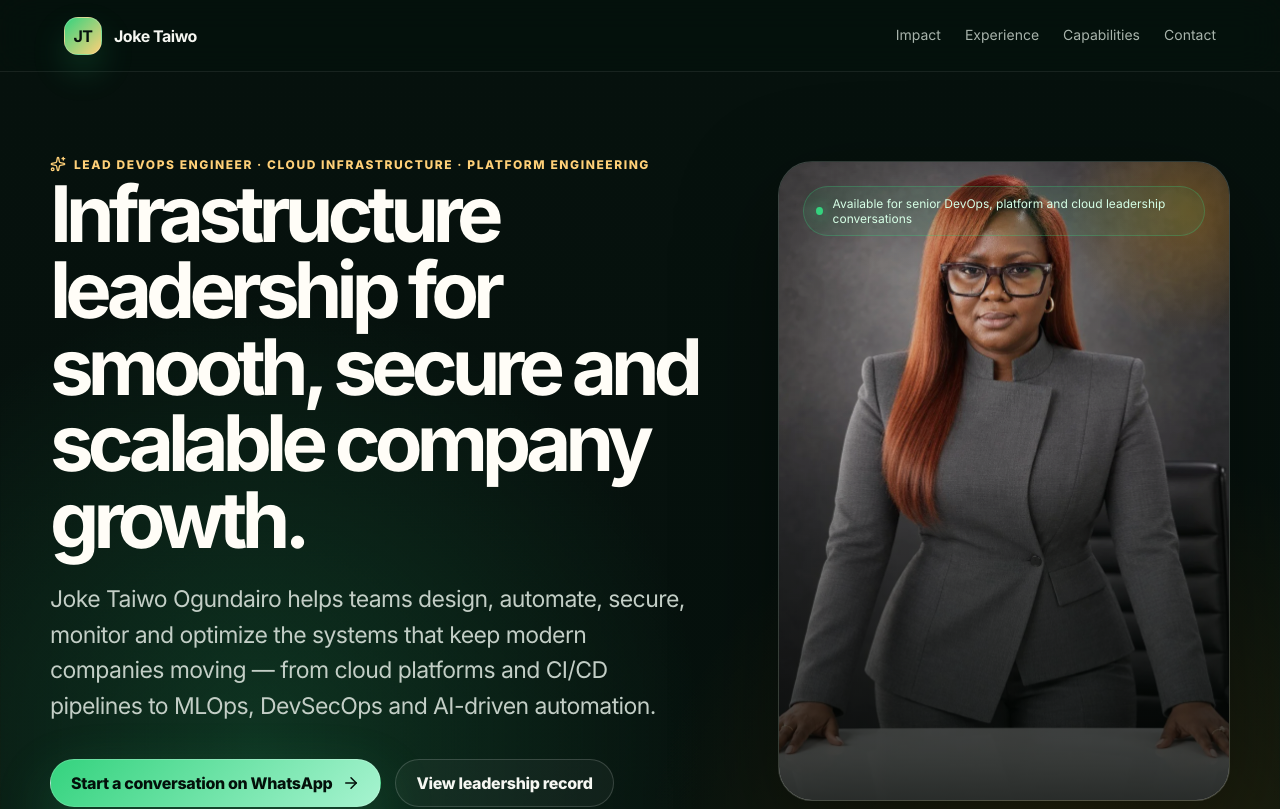
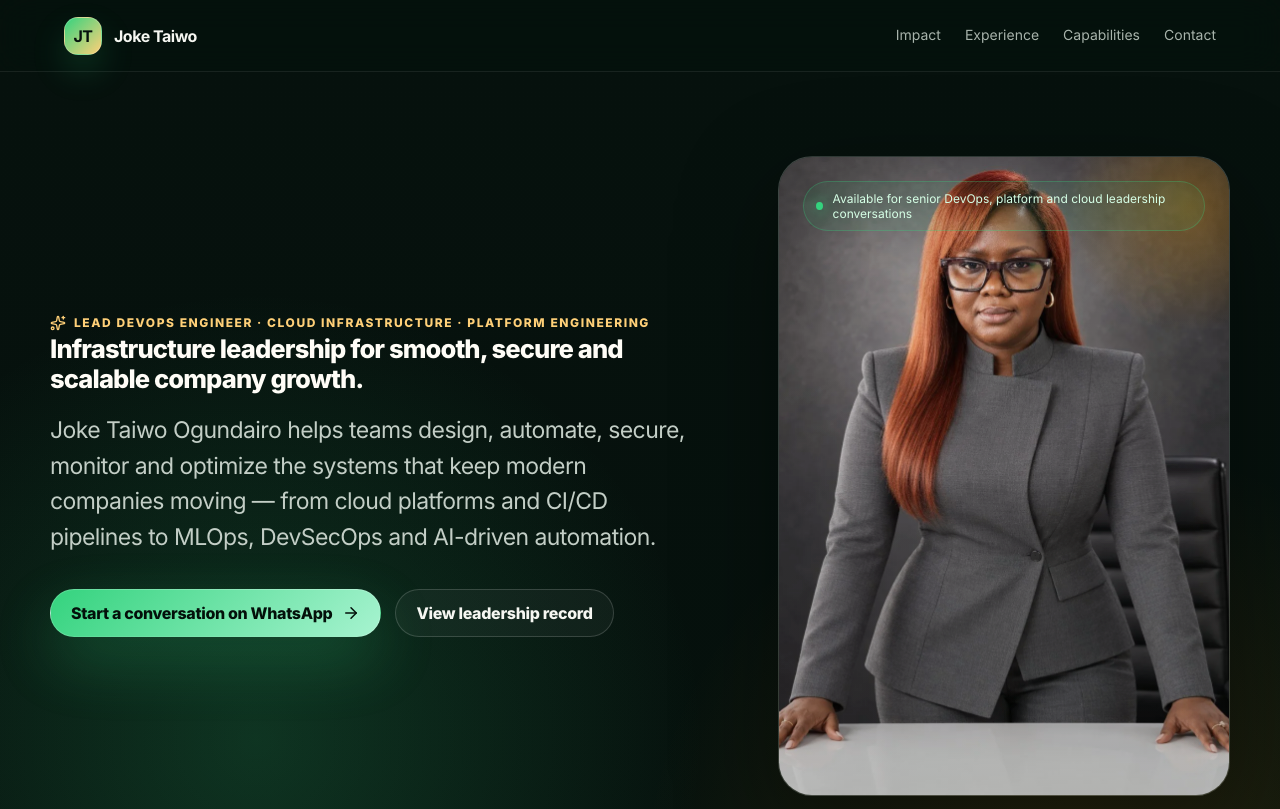
Before and after one commit to Joketech/joke-taiwo-devops-lead, a React (Vite) app: page / in a window 1280 px wide. Shown: the top 809 px of the page. Built offline with nearby package versions, Linux system fonts and the light colour scheme.

Commit message:
Polish hero and CTA: src/styles.css

```diff
--- a/src/styles.css
+++ b/src/styles.css
@@ -92,12 +92,13 @@ a { color: inherit; text-decoration: none; }
 }
 h1, h2, h3, p { margin-top: 0; }
 h1 {
-  max-width: 880px;
-  margin-bottom: 24px;
-  font-size: clamp(44px, 6.4vw, 78px);
-  line-height: 0.98;
-  letter-spacing: -0.075em;
+  max-width: 720px;
+  margin-bottom: 18px;
+  font-size: clamp(20px, 2vw, 30px);
+  line-height: 1.18;
+  letter-spacing: -0.035em;
   color: #fffdf7;
+  font-weight: 850;
 }
 .hero-lede {
   max-width: 760px;
@@ -156,19 +157,9 @@ h1 {
   position: absolute;
   inset: 0;
   z-index: 1;
-  background: linear-gradient(180deg, rgba(2,6,4,0.18), rgba(2,6,4,0.08) 36%, rgba(2,6,4,0.82));
+  background: linear-gradient(180deg, rgba(2,6,4,0.12), transparent 28%, rgba(2,6,4,0.18));
 }
-.portrait-card .status-pill, .portrait-caption { position: relative; z-index: 2; }
-.portrait-caption {
-  margin-top: auto;
-  padding: 22px;
-  border: 1px solid rgba(255,255,255,0.14);
-  border-radius: 24px;
-  background: rgba(2,6,4,0.58);
-  backdrop-filter: blur(16px);
-}
-.portrait-caption h2 { margin: 0 0 10px; font-size: 34px; letter-spacing: -0.055em; }
-.portrait-caption p { margin: 0; color: #d5e1d8; line-height: 1.6; }
+.portrait-card .status-pill { position: relative; z-index: 2; }
 .status-pill {
   position: relative;
   z-index: 1;
```
